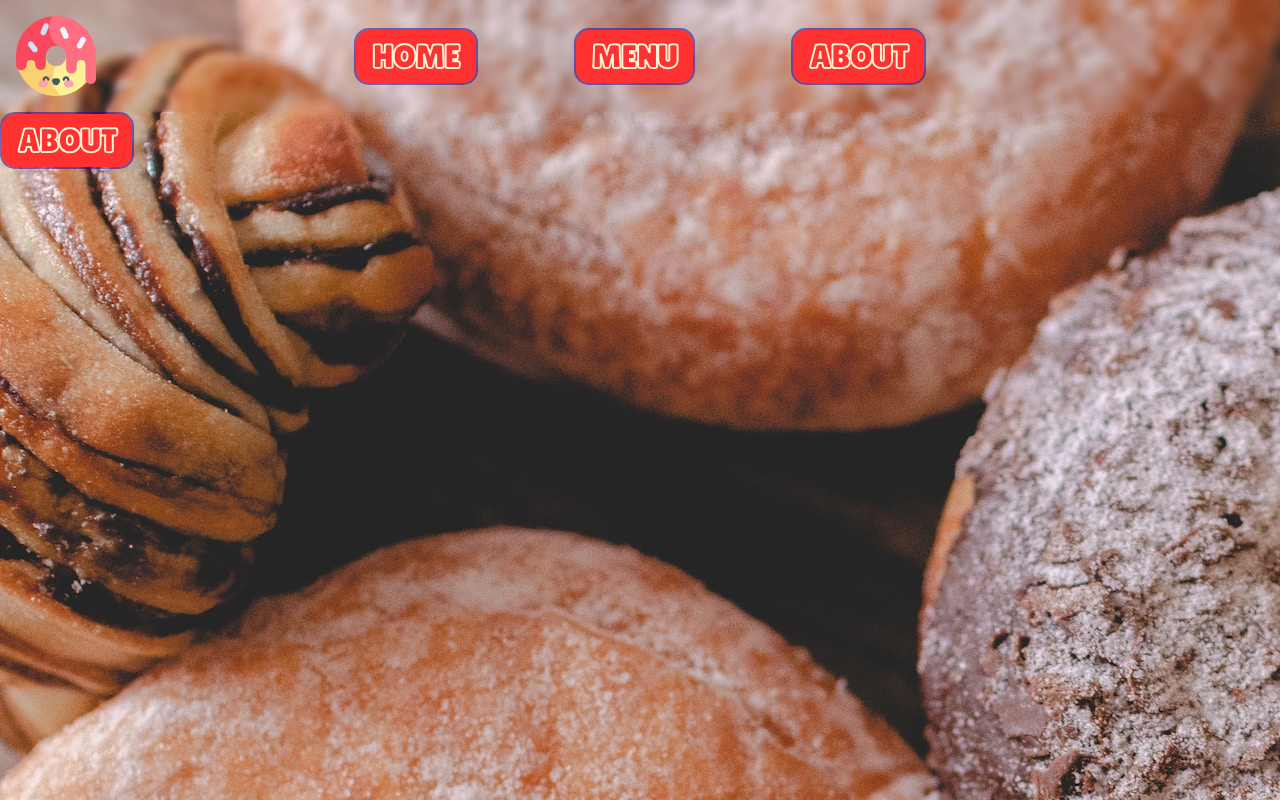
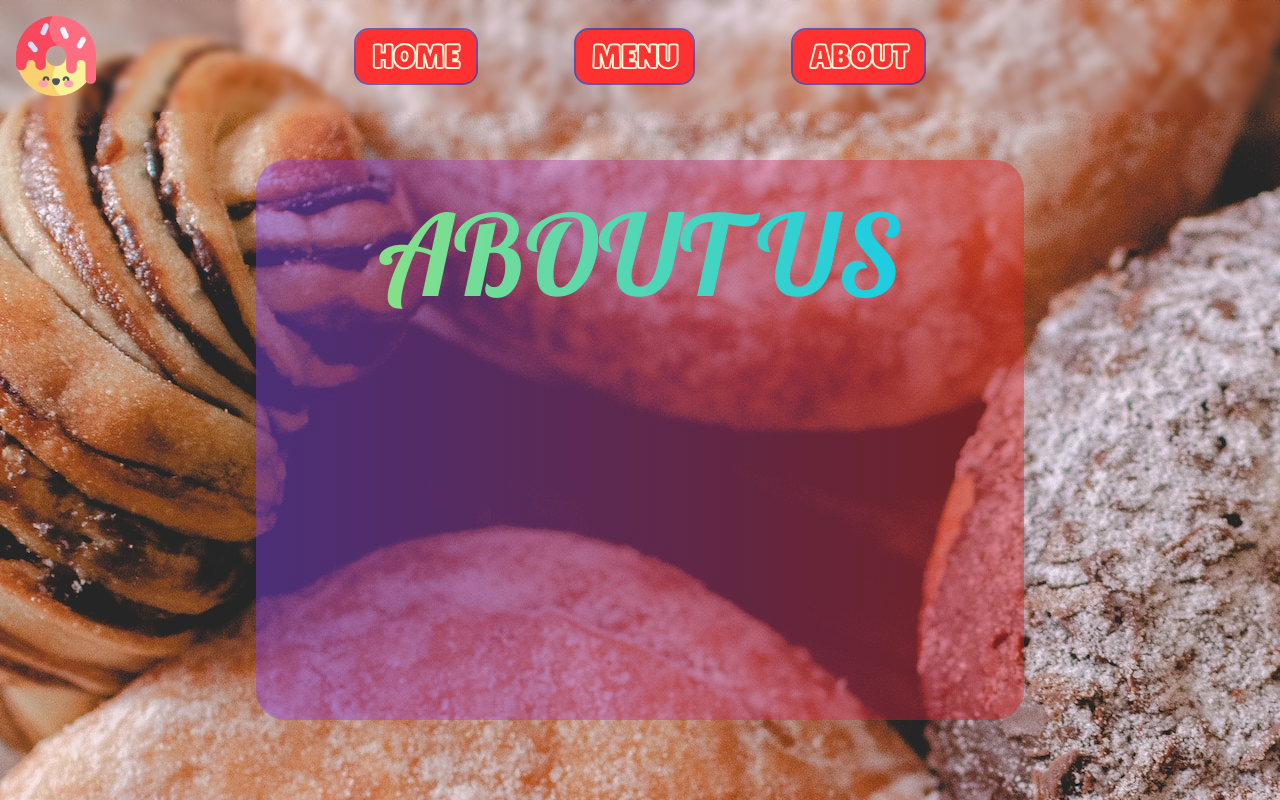
Before and after one commit to Charbytesdev/mcDonuts, a website built with webpack: page dist/index.html in a window 1280 px wide. Both pictures are taken after a click on the button "ABOUT". Built offline with nearby package versions, Linux system fonts and the light colour scheme.

Commit message:
Implement and style container & header for about-page

```diff
--- a/src/css/about-page.css
+++ b/src/css/about-page.css
@@ -0,0 +1,23 @@
+.about-page {
+  display: flex;
+  flex-direction: column;
+  justify-content: center;
+  align-items: center;
+  margin-top: 3rem;
+}
+
+.about-container {
+  padding: 1.5rem;
+  border-radius: 30px;
+  margin-bottom: 2rem;
+  display: flex;
+  flex-direction: column;
+  width: 60vw;
+  height: 70vh;
+  align-items: center;
+  background: linear-gradient(
+    90deg,
+    rgba(135, 62, 244, 0.4) 0%,
+    rgba(227, 28, 28, 0.4) 100%
+  );
+}
--- a/src/css/global.css
+++ b/src/css/global.css
@@ -24,13 +24,26 @@
 }
 
 .hero-text,
-.menu-header {
+.menu-header,
+.about-header {
   font-family: "Lobster", Arial, Helvetica, sans-serif;
 }
 
-.menu {
-  font-family: "Dancing Script", Arial, Helvetica, sans-serif;
+.menu-header,
+.about-header {
+  font-size: 7rem;
+  text-align: center;
+  grid-column: 1/-1;
+  background: linear-gradient(
+    90deg,
+    rgb(135, 224, 135) 0%,
+    rgb(28, 204, 227) 100%
+  );
+  -webkit-background-clip: text;
+  -webkit-text-fill-color: transparent;
 }
+
+
 
 :root {
   --neon-red: #ff3131;
--- a/src/css/menu-page.css
+++ b/src/css/menu-page.css
@@ -6,20 +6,8 @@
   margin-top: 3rem;
 }
 
-.menu-header {
-  font-size: 7rem;
-  text-align: center;
-  grid-column: 1/-1;
-  background: linear-gradient(
-    90deg,
-    rgb(135, 224, 135) 0%,
-    rgb(28, 204, 227) 100%
-  );
-  -webkit-background-clip: text;
-  -webkit-text-fill-color: transparent;
-}
-
 .menu {
+  font-family: "Dancing Script", Arial, Helvetica, sans-serif;
   padding: 1.5rem;
   border-radius: 30px;
   margin-bottom: 2rem;
--- a/src/js/about-page.js
+++ b/src/js/about-page.js
@@ -8,9 +8,9 @@ const aboutPage = (() => {
     let aboutText = document.createElement("div");
 
     pageContainer.classList.add("about-page");
-    aboutText.classList.add("about-text", "btn");
-
-    aboutText.textContent = "About";
+    aboutText.classList.add("about-header");
+    about.classList.add("about-container");
+    aboutText.textContent = "ABOUT US";
 
     about.appendChild(aboutText);
 
```
Also changed, not shown: src/assets/fonts/fjalla-one-v15-latin-regular.woff2 (added).
